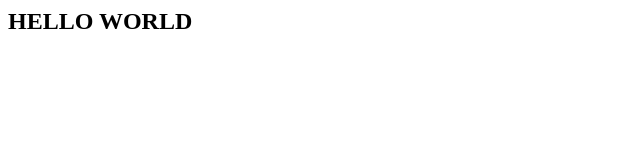
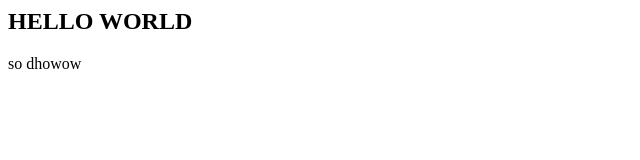
Before and after one commit to saidAbdirahman/Youtube, a plain HTML site: page index.html in a window 1280 px wide. Shown: the full height of the page, 0-640 px from the left. Drawn offline with Linux system fonts and the light colour scheme.

Commit message:
added css file

```diff
--- /dev/null
+++ b/css/style.css
@@ -0,0 +1,3 @@
+body{
+    background-color: lightblue;
+}
--- a/index.html
+++ b/index.html
@@ -4,5 +4,6 @@
     </head>
     <body>
         <h2>HELLO WORLD</h2>
+        <p>so dhowow</p>
     </body>
 </html>
```
